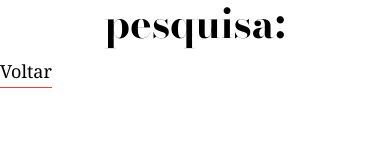
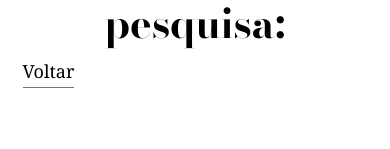
Before and after one commit to xldry/nextwave, a Next.js app: page /search in a window 390 px wide. Shown: the part 162-311 px from the top of the page. Built offline with nearby package versions, Linux system fonts and the light colour scheme.

Commit message:
fix search result page padding on mobile

```diff
--- a/pages/_document.js
+++ b/pages/_document.js
@@ -5,7 +5,7 @@
     <Html>
       <Head>
         <link rel="preconnect" href="https://fonts.googleapis.com" />
-        <link rel="preconnect" href="https://fonts.gstatic.com" crossOrigin />
+        <link rel="preconnect" href="https://fonts.gstatic.com" crossOrigin="true" />
         <link href="https://fonts.googleapis.com/css2?family=Bodoni+Moda:ital,wght@0,400;0,500;0,600;0,700;0,800;0,900;1,400;1,500;1,600;1,700;1,800;1,900&family=Cinzel+Decorative&family=Noto+Serif:wght@400;700&display=swap&family=Roboto:wght@400;500&display=swap&family=Roboto+Mono:ital,wght@0,300;0,400;1,300;1,400" rel="stylesheet" />
       </Head>
       <body>
--- a/styles/pages/search.js
+++ b/styles/pages/search.js
@@ -18,6 +18,7 @@
     color: black;
     cursor: pointer;
     margin-bottom: ${rem(20)};
+    margin-left: ${rem(20)};
     transition: .3s;
 
     &:hover {
@@ -36,5 +37,8 @@
 
   .all-posts {
     width: 100%;
+    @media (max-width: 768px) {
+      max-width: 280px;
+    }
   }
 `
```
